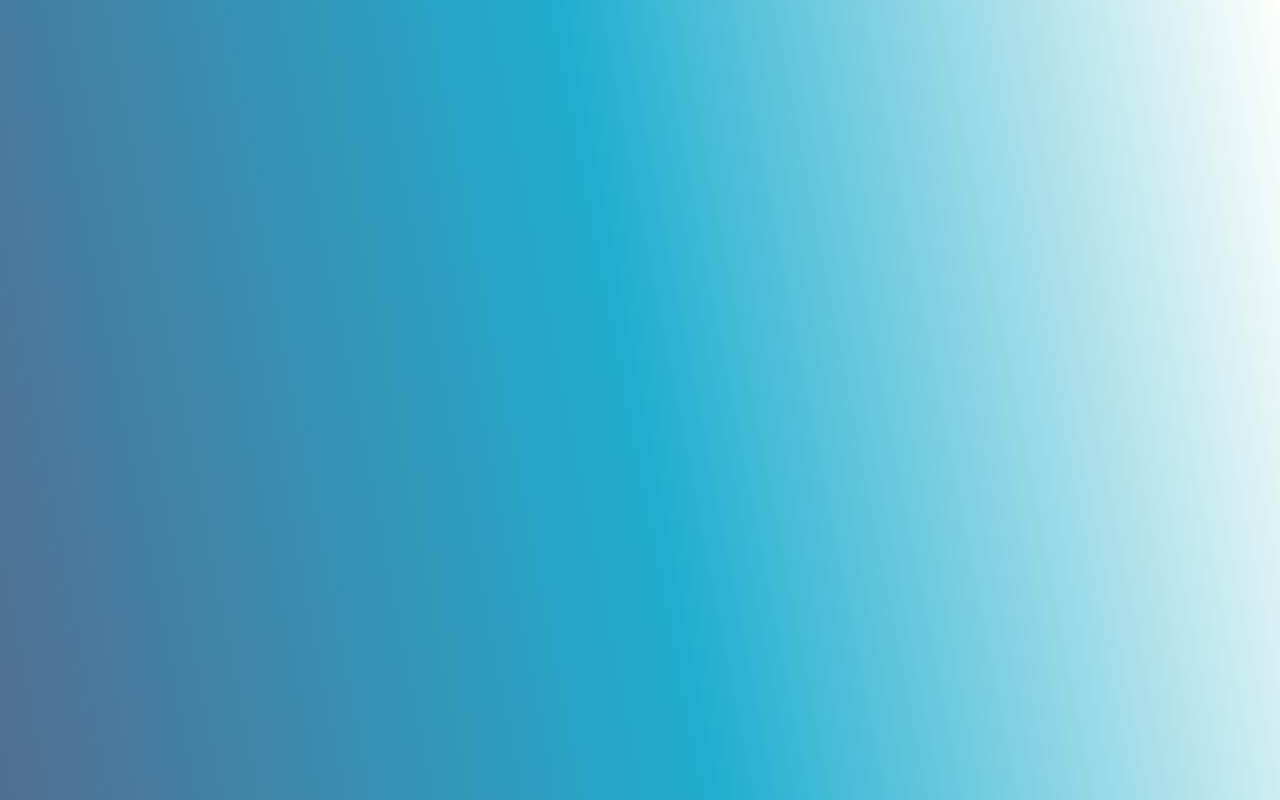
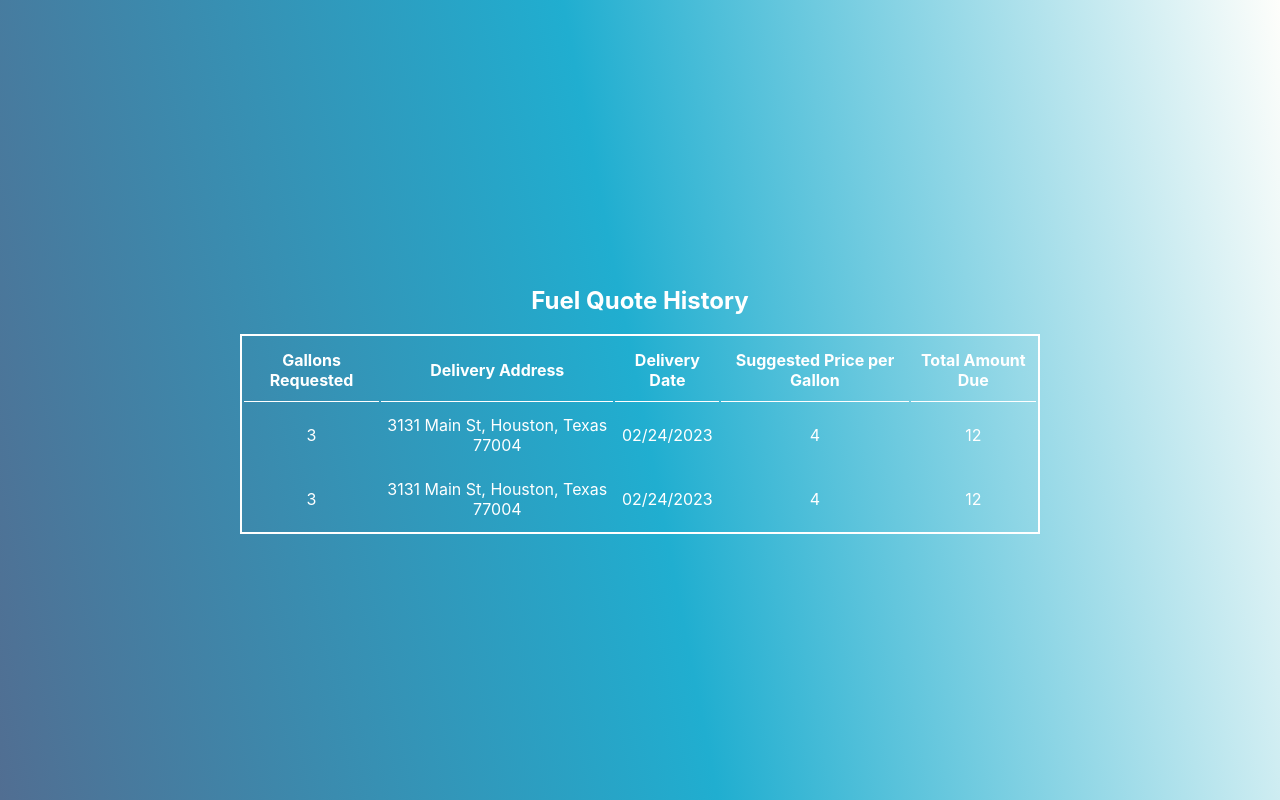
Before and after one commit to aaadelaide/Software-Design-Project, a React (Create React App) app: page /fuelquotehistory in a window 1280 px wide. Before the commit this address had no page. Built offline with nearby package versions, Linux system fonts and the light colour scheme.

Commit message:
Added fuel quote table history

```diff
--- a/package.json
+++ b/package.json
@@ -12,7 +12,7 @@
     "react": "^18.2.0",
     "react-dom": "^18.2.0",
     "react-router-dom": "^6.8.1",
-    "react-scripts": "^2.1.3",
+    "react-scripts": "^5.0.1",
     "web-vitals": "^2.1.4"
   },
   "scripts": {
--- a/src/App.css
+++ b/src/App.css
@@ -47,3 +47,21 @@ button {
   color: white;
   text-decoration: underline;
 }
+
+.table-fq-history {
+  border: 2px solid white;
+  width: 800px;
+  height: 200px;
+}
+
+.table-fq-hist-title {
+  border-bottom: 1px solid white;
+}
+
+.table-fq-hist-val {
+  text-align: center;
+}
+
+.table-fq-hist-val-row {
+  border-bottom: 1px solid white;
+}
--- a/src/App.js
+++ b/src/App.js
@@ -4,6 +4,7 @@ import {Login} from './pages/Login';
 import {Register} from './pages/Register';
 import {ProfileManagement} from './pages/ProfileManagement';
 import { UserProfile } from './pages/UserProfile';
+import { FuelQuoteHistory } from './pages/FuelQuoteHistory';
 import './App.css';
 
 class App extends Component {
@@ -16,6 +17,7 @@ class App extends Component {
                  <Route exact path='/register' element={< Register />}></Route>
                  <Route exact path='/profilemanagement' element={< ProfileManagement />}></Route>
                  <Route exact path='/userprofile' element={< UserProfile />}></Route>
+                 <Route exact path='/fuelquotehistory' element={< FuelQuoteHistory/>}></Route>
           </Routes>
           </div>
        </Router>
--- /dev/null
+++ b/src/pages/FuelQuoteHistory.jsx
@@ -0,0 +1,34 @@
+import React, { useState } from "react";
+
+
+
+export const FuelQuoteHistory = (props) => {
+    return (
+        <div className="table-container">
+            <h2>Fuel Quote History</h2>
+            <table className="table-fq-history">
+                <tr>
+                    <th className="table-fq-hist-title">Gallons Requested</th>
+                    <th className="table-fq-hist-title">Delivery Address</th>
+                    <th className="table-fq-hist-title">Delivery Date</th>
+                    <th className="table-fq-hist-title">Suggested Price per Gallon</th>
+                    <th className="table-fq-hist-title">Total Amount Due</th>
+                </tr>
+                <tr className="table-fq-hist-val-row">
+                    <td className="table-fq-hist-val">3</td>
+                    <td>3131 Main St, Houston, Texas 77004</td>
+                    <td>02/24/2023</td>
+                    <td>4</td>
+                    <td>12</td>
+                </tr>
+                <tr className="table-fq-hist-val-row">
+                    <td>3</td>
+                    <td>3131 Main St, Houston, Texas 77004</td>
+                    <td>02/24/2023</td>
+                    <td>4</td>
+                    <td>12</td>
+                </tr>
+            </table>
+        </div>
+    );
+}
--- a/src/pages/UserProfile.jsx
+++ b/src/pages/UserProfile.jsx
@@ -31,8 +31,12 @@ export const UserProfile = (props) => {
                 <Link to="/profilemanagement">
                 <button className="link-btn">Edit Profile</button>
                 </Link>
-                <button className="link-btn" >Go to Fuel Quotes</button>
-                <button className="link-btn" >View Past Fuel Quotes</button>
+                <Link><button className="link-btn" >Go to Fuel Quotes</button></Link>
+
+                <Link to="/fuelquotehistory">
+                    <button className="link-btn" >View Past Fuel Quotes</button>
+                </Link>
+
                 <Link to="/">
                 <button className="link-btn">Log Out</button>
                 </Link>
```
Also changed, not shown: 1 other file (tests, documents, lock files or other folders).
